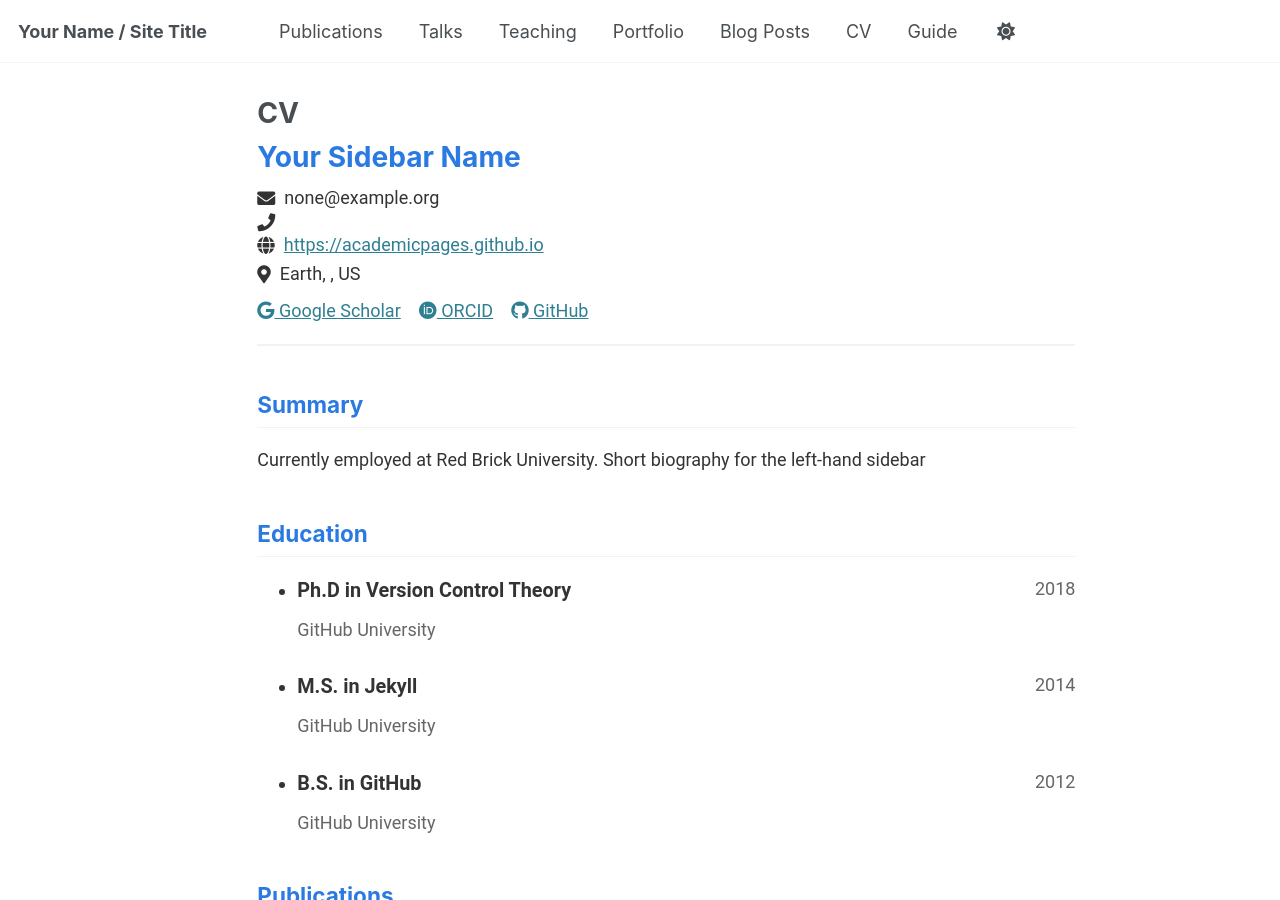
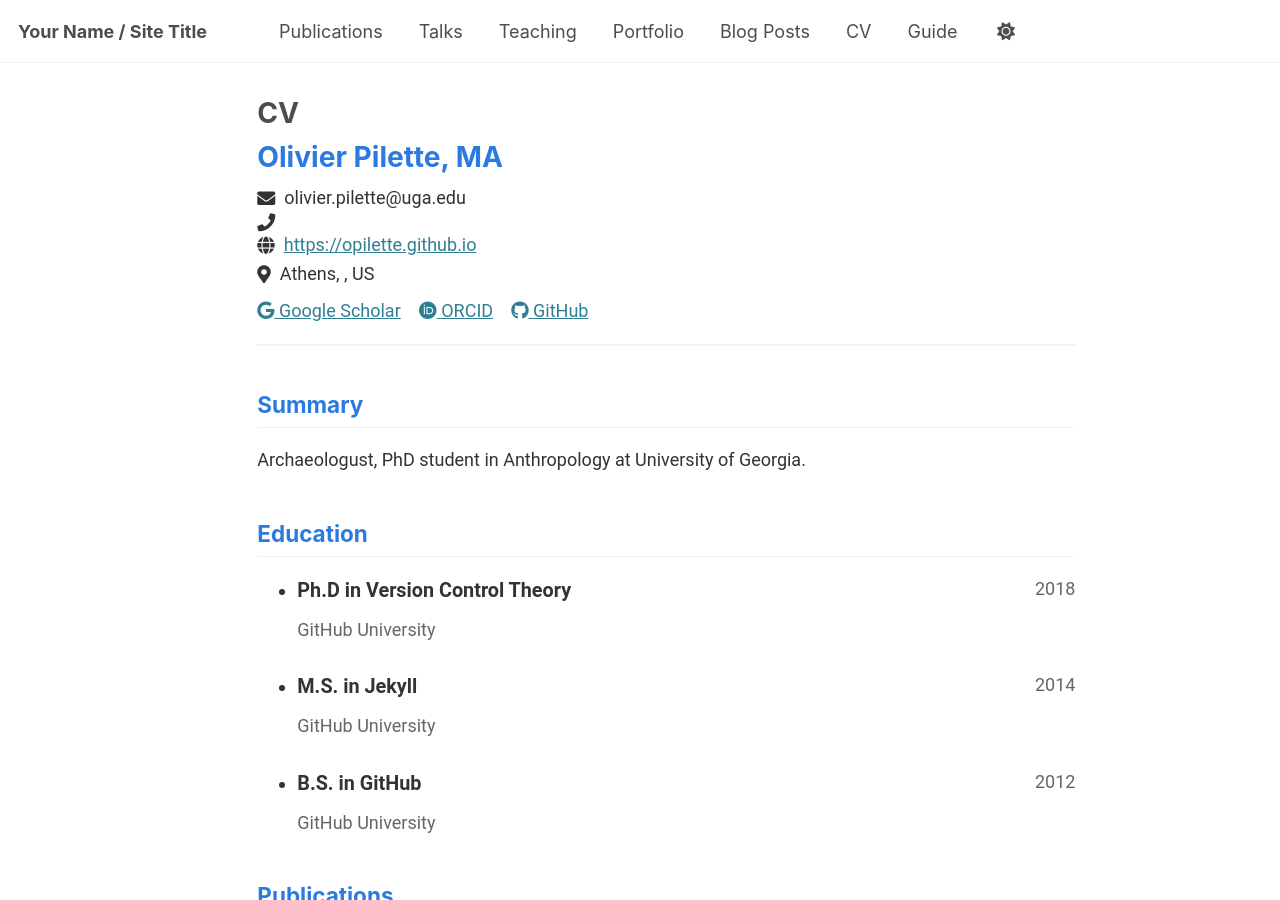
Before and after one commit to opilette/opilette.github.io, a Jekyll site: the page built from _pages/cv-json.md, in a window 1280 px wide and 900 px high. Built offline with Jekyll 4.4.1, drawn with Linux system fonts in a browser that asks for light colours.

Commit message:
Update cv.json

```diff
--- a/_data/cv.json
+++ b/_data/cv.json
@@ -1,14 +1,14 @@
 {
   "basics": {
-    "name": "Your Sidebar Name",
-    "email": "none@example.org",
+    "name": "Olivier Pilette, MA",
+    "email": "olivier.pilette@uga.edu",
     "phone": "",
-    "website": "https://academicpages.github.io",
-    "summary": "Currently employed at Red Brick University. Short biography for the left-hand sidebar",
+    "website": "https://opilette.github.io",
+    "summary": "Archaeologust, PhD student in Anthropology at University of Georgia.",
     "location": {
       "address": "",
       "postalCode": "",
-      "city": "Earth",
+      "city": "Athens",
       "countryCode": "US",
       "region": ""
     },
@@ -16,7 +16,7 @@
       {
         "network": "Google Scholar",
         "username": "",
-        "url": "https://scholar.google.com/citations?user=z5j6s2QAAAAJ&hl=en"
+        "url": "https://scholar.google.fr/citations?user=z5j6s2QAAAAJ&hl=fr&oi=ao"
       },
       {
         "network": "ORCID",
```
